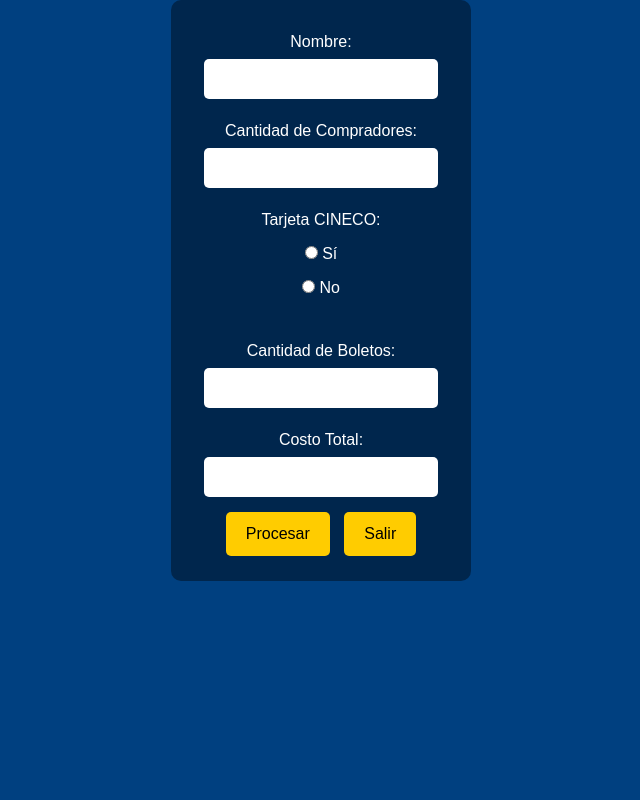
After one commit to IDGS-805-22000947/introFlask, a Flask app: page /Cinepolis in a window 1280 px wide. The commit adds this page. Shown: the whole page, without its empty margins (319-959 px from the left). Run offline with Flask 3, Linux system fonts and the light colour scheme.

Commit message:
Commit 11 de Febrero, cinepolis flask

```diff
--- a/main.py
+++ b/main.py
@@ -1,6 +1,7 @@
-from flask import Flask, render_template
+from flask import Flask, render_template, request, jsonify
+app=Flask(__name__)
 
-app=Flask(__name__)
+
 
 @app.route("/")
 def index():
@@ -51,5 +52,66 @@ def form1():
 
             '''
 
+@app.route("/OperasBas")
+def operas():
+    return render_template("OperasBas.html")
+
+@app.route("/resultado", methods=["GET", "POST"])
+def result():
+    if request.method == "POST":
+        num1 = request.form.get("n1")
+        num2 = request.form.get("n2")
+        return "La multiplicacion de {} x {} = {}".format(num1,num2,str(int(num1)*int(num2)))
+
+
+# -----------------------------------------
+class CompraBoletos:
+    def __init__(self, num_boletos=0, nombre_persona="", num_personas=0, usa_tarjeta_cineco=False):
+        self.num_boletos = num_boletos
+        self.nombre_persona = nombre_persona
+        self.num_personas = num_personas
+        self.usa_tarjeta_cineco = usa_tarjeta_cineco
+
+    def calcular_costo(self):
+        valor_base = 12
+        costo_total = self.num_boletos * valor_base
+
+        # Descuentos por cantidad de boletos
+        if self.num_boletos > 5:
+            costo_total *= 0.85  # 15% de descuento
+        elif 3 <= self.num_boletos <= 5:
+            costo_total *= 0.90  # 10% de descuento
+
+        # Descuento adicional por usar tarjeta CINECO
+        if self.usa_tarjeta_cineco:
+            costo_total *= 0.90  # 10% adicional de descuento
+
+        return costo_total
+
+@app.route("/Cinepolis")
+def compra():
+    return render_template("Cinepolis.html")
+
+@app.route("/resultado_compra", methods=["POST"])
+def resultado_compra():
+    nombre_persona = request.form.get("nombre_persona")
+    num_personas = int(request.form.get("num_personas"))
+    num_boletos = int(request.form.get("num_boletos"))
+    usa_tarjeta_cineco = request.form.get("usa_tarjeta_cineco") == "si"
+
+    max_boletos = num_personas * 7
+    if num_boletos > max_boletos:
+        return jsonify({"error": f"Supera el límite de boletos permitidos ({max_boletos})."})
+
+    compra = CompraBoletos(num_boletos, nombre_persona, num_personas, usa_tarjeta_cineco)
+    costo_total = compra.calcular_costo()
+
+    return jsonify({"costo_total": f"${costo_total:.2f}"})
+
+#-------------------------------------------
+
+
+
+
 if __name__ == "__main__":
     app.run(debug=True, port=3000)
--- /dev/null
+++ b/static/css/style.css
@@ -0,0 +1,40 @@
+body {
+    background-color: #004080;
+    color: white;
+    font-family: Arial, sans-serif;
+    text-align: center;
+}
+
+form {
+    background-color: #00264d;
+    padding: 20px;
+    border-radius: 10px;
+    width: 300px;
+    margin: auto;
+}
+
+label {
+    display: block;
+    margin: 10px 0 5px;
+}
+
+input[type="text"], input[type="number"] {
+    width: 90%;
+    padding: 8px;
+    margin-bottom: 10px;
+    border: none;
+    border-radius: 5px;
+}
+
+input[type="submit"], input[type="reset"] {
+    padding: 10px 20px;
+    background-color: #ffcc00;
+    border: none;
+    border-radius: 5px;
+    cursor: pointer;
+    margin: 5px;
+}
+
+input[type="submit"]:hover, input[type="reset"]:hover {
+    background-color: #e6b800;
+}
--- /dev/null
+++ b/templates/Cinepolis.html
@@ -0,0 +1,49 @@
+{% extends "layout.html" %}
+
+{% block container %}
+
+<form id="compraForm">
+    <label for="nombre_persona">Nombre:</label>
+    <input type="text" name="nombre_persona" required><br>
+
+    <label for="num_personas">Cantidad de Compradores:</label>
+    <input type="number" name="num_personas" min="1" required><br>
+
+    <label>Tarjeta CINECO:</label>
+    <label><input type="radio" name="usa_tarjeta_cineco" value="si" required> Sí</label>
+    <label><input type="radio" name="usa_tarjeta_cineco" value="no" required> No</label><br>
+
+    <label for="num_boletos">Cantidad de Boletos:</label>
+    <input type="number" name="num_boletos" min="1" required><br>
+
+    <label for="costo_total">Costo Total:</label>
+    <input type="text" id="costo_total" readonly><br>
+
+    <input type="submit" value="Procesar">
+    <input type="reset" value="Salir">
+</form>
+
+<script>
+    document.getElementById('compraForm').addEventListener('submit', function(event) {
+        event.preventDefault();
+
+        const formData = new FormData(this);
+
+        fetch('/resultado_compra', {
+            method: 'POST',
+            body: formData
+        })
+        .then(response => response.json())
+        .then(data => {
+            if (data.error) {
+                alert(data.error);
+            } else {
+                document.getElementById('costo_total').value = data.costo_total;
+            }
+        })
+        .catch(error => console.error('Error:', error));
+    });
+</script>
+
+<link rel="stylesheet" href="/static/css/style.css">
+{% endblock %}
--- a/templates/ejemplo1.html
+++ b/templates/ejemplo1.html
@@ -6,4 +6,6 @@
             Ejemplo 1
         </h1>
     </body>
+
+
 {%endblock%}
--- a/templates/layout.html
+++ b/templates/layout.html
@@ -5,7 +5,9 @@
         <link href="https://cdn.jsdelivr.net/npm/bootstrap@5.3.0-alpha3/dist/css/bootstrap.min.css" rel="stylesheet">
         <title>Document</title>
     </head>
+
     <body>
+      <!--
         <h1>Curso Flask</h1>
 
         <table class="table">
@@ -26,7 +28,7 @@
               </tr>
             </tbody>
         </table>
-
+-->
         {% block container %}
         {%endblock%}
 
```
Also changed, not shown: templates/OperasBas.html (added, +19 -0 lines), static/img/cinepolis_logo.jpg (added).
